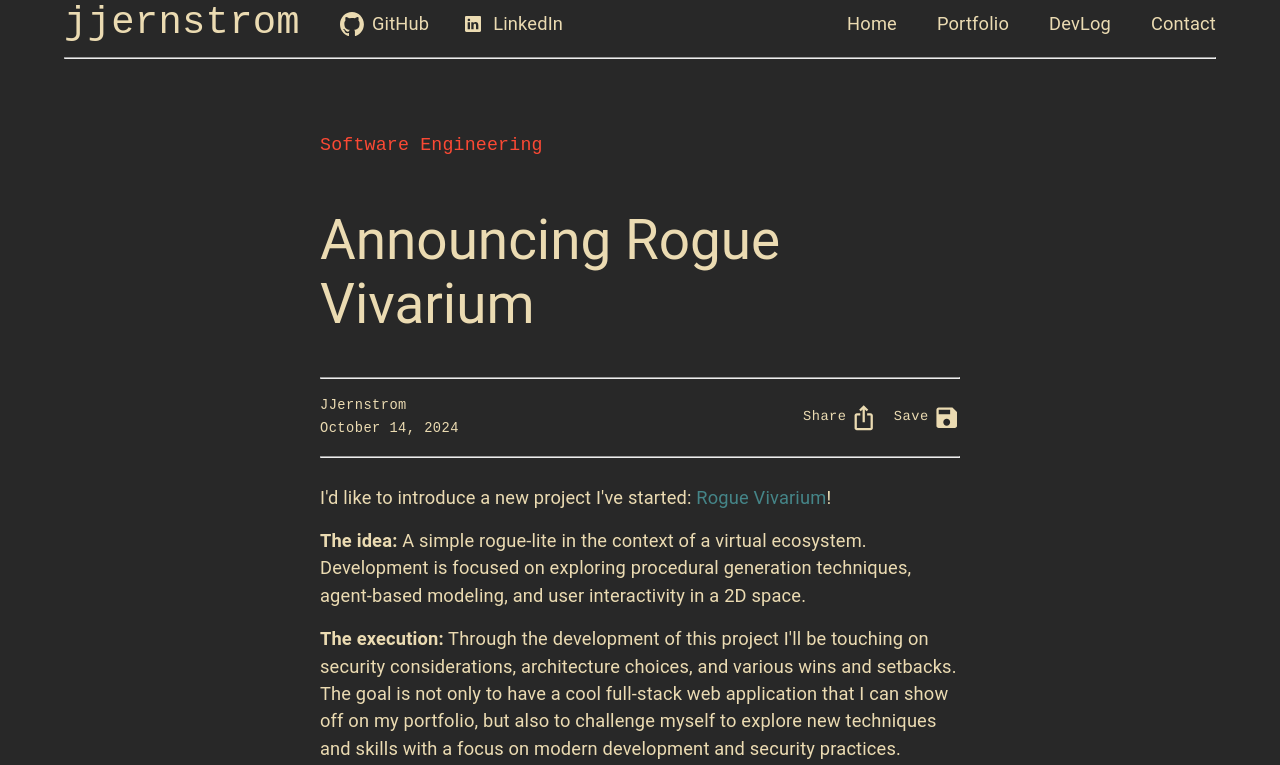
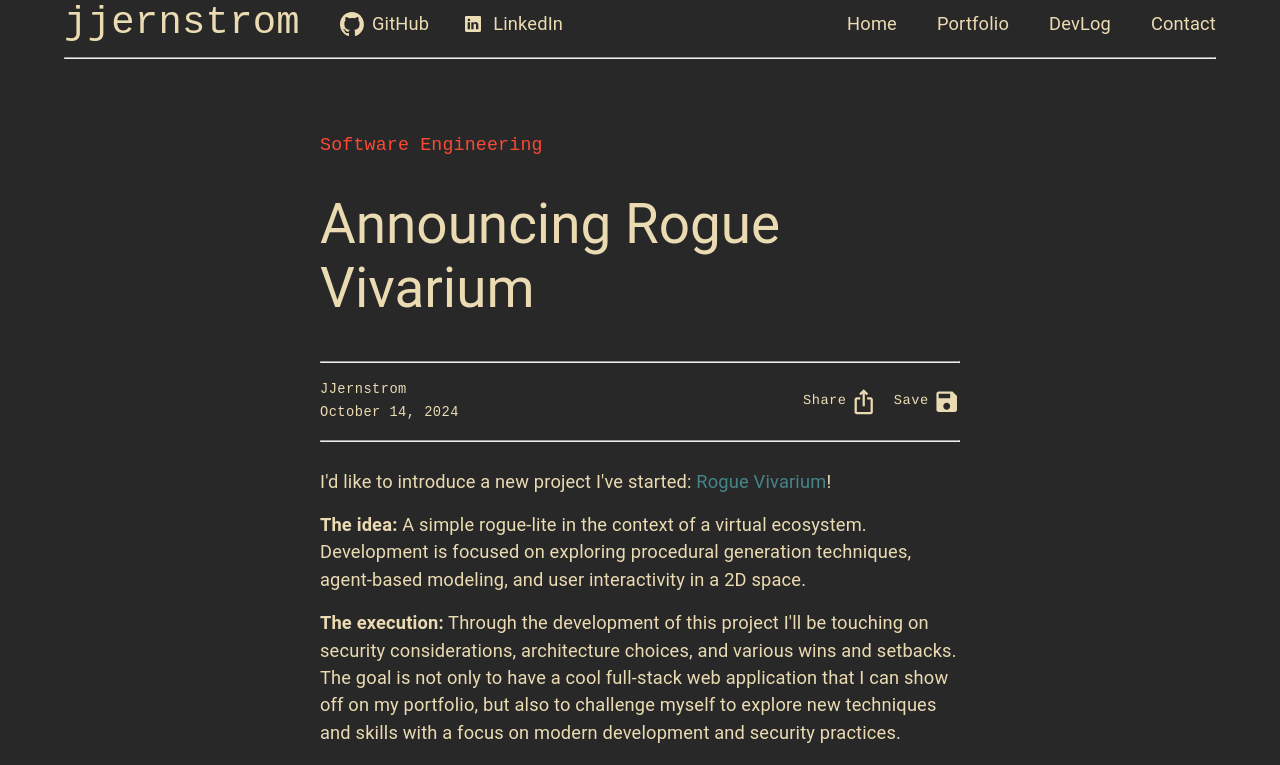
Before and after one commit to jjernstrom/personal-website, a React (Vite) app: page /devlog/RogueLog1 in a window 1280 px wide. Shown: the top 765 px of the page. Built offline with nearby package versions, Linux system fonts and the light colour scheme.

Commit message:
Adjust ArticleTitle gaps to wrap properly

```diff
--- a/src/components/ArticleTitle/ArticleTitle.tsx
+++ b/src/components/ArticleTitle/ArticleTitle.tsx
@@ -15,7 +15,7 @@ export const ArticleTitle = ({ title, subTitle, tag, date, author }: Props) => {
       <Typography color="error" fontFamily="Courier New">
         {tag}
       </Typography>
-      <Typography marginTop={4} variant="h3">
+      <Typography marginTop={2} variant="h3">
         {title}
       </Typography>
       <Typography variant="subtitle1">{subTitle}</Typography>
```
